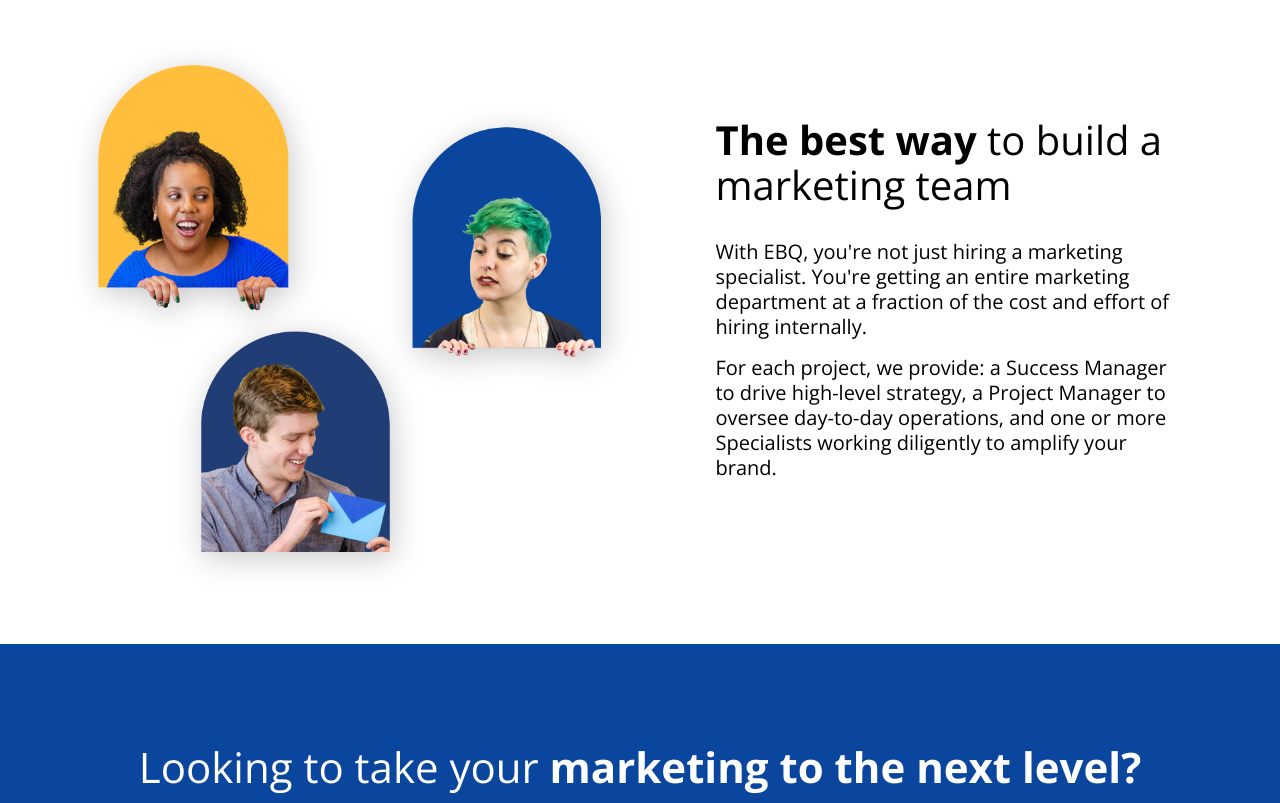
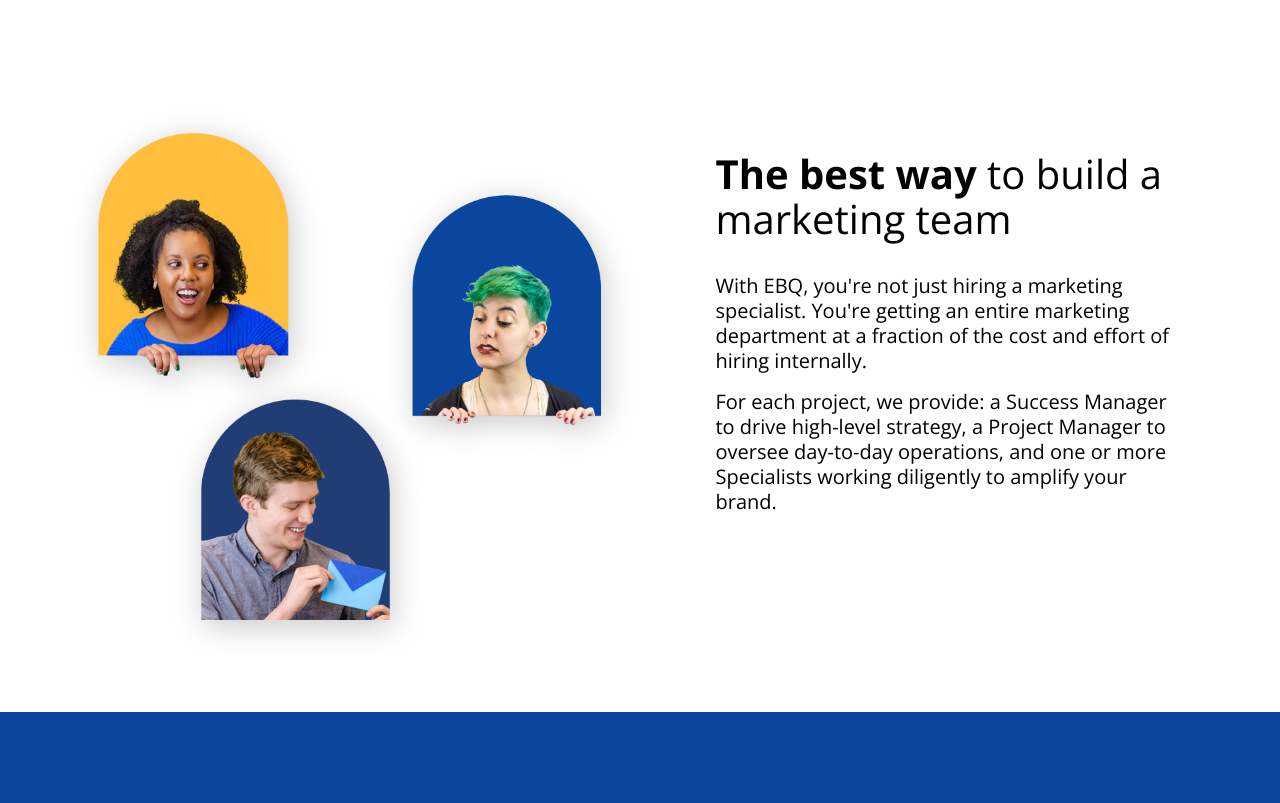
Before and after one commit to morganney/lp, a website: page landing-page.html in a window 1280 px wide. Shown: the part 938-1741 px from the top of the page. Drawn offline with nearby package versions, Linux system fonts and the light colour scheme.

Commit message:
fix: selector.

```diff
--- a/styles.css
+++ b/styles.css
@@ -180,7 +180,7 @@ main > img:last-of-type {
     }
   }
 
-  img[alt^="Three professional team members"] {
+  main > img:last-of-type {
     margin-top: 68px;
   }
 }
```
